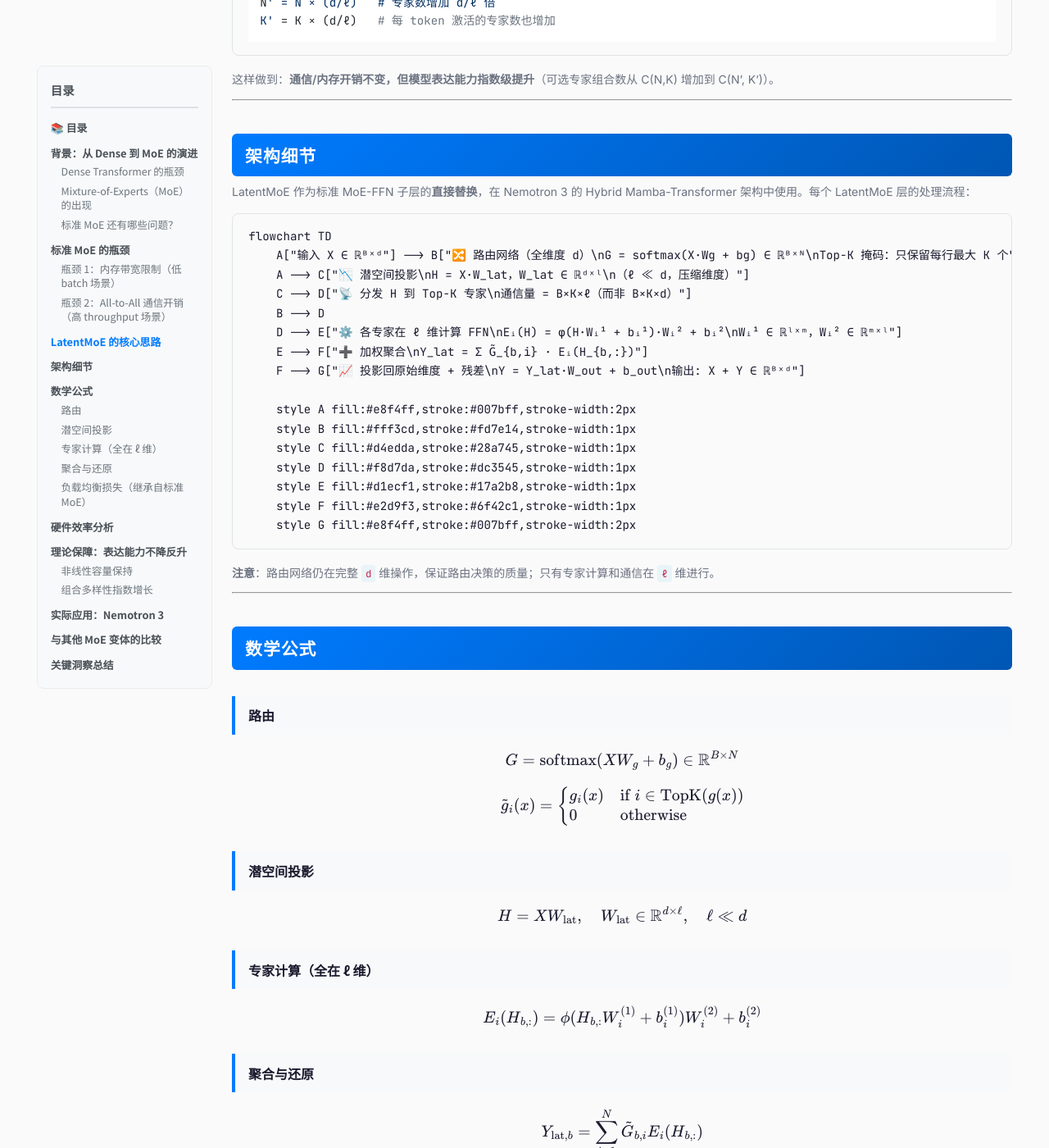
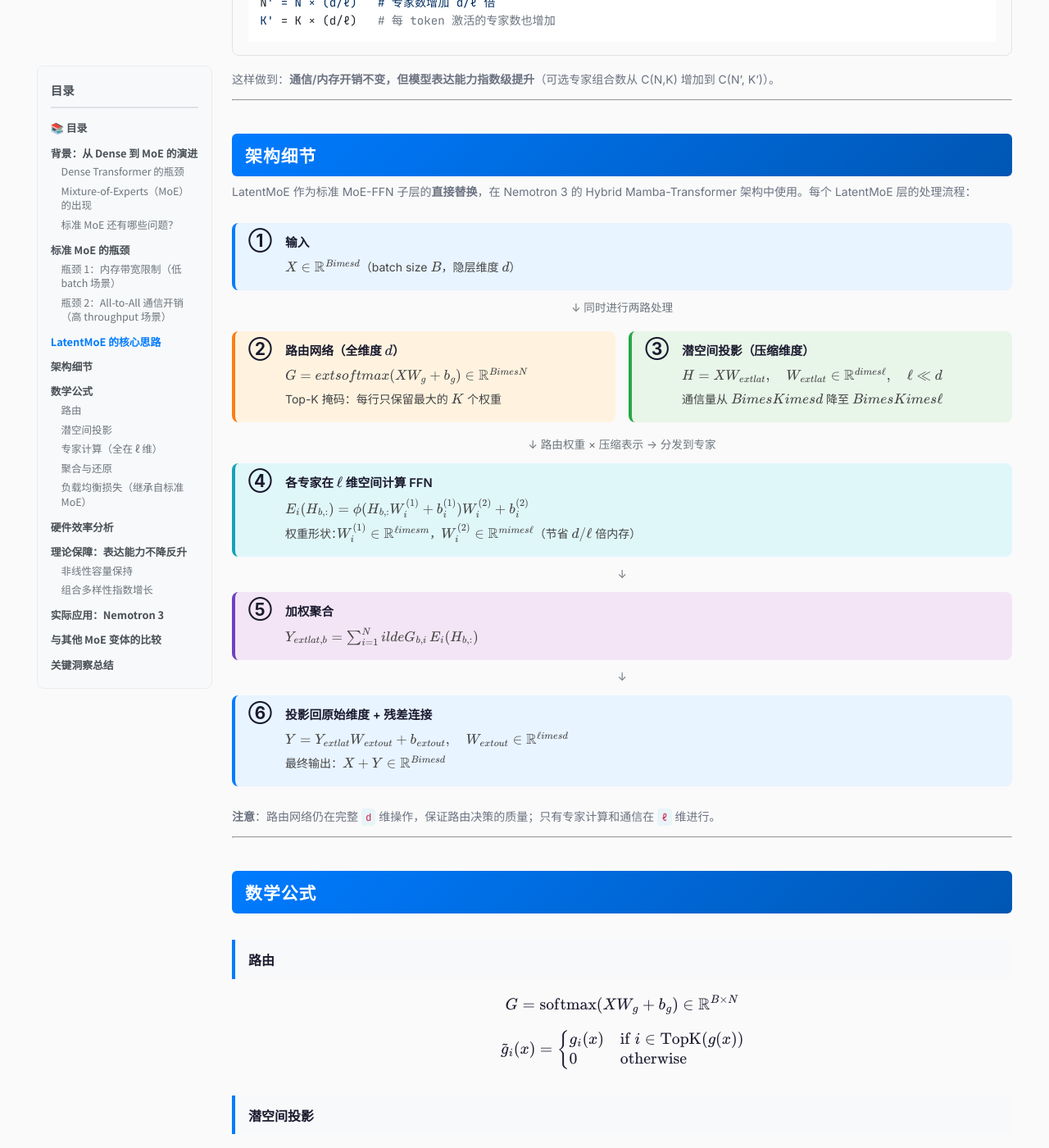
Before and after one commit to chengenbao/chengenbao.github.io, a Jekyll site: the page built from notes/latentmoe.md, in a window 1280 px wide and 1400 px high, scrolled down 2754 px. Shown: the whole window at 82% size. Built offline with Jekyll 4.4.1, drawn with Linux system fonts in a browser that asks for light colours; nearby versions of some CDN libraries.

Commit message:
fix: replace broken Mermaid flowchart with styled HTML step cards

````diff
--- a/notes/latentmoe.md
+++ b/notes/latentmoe.md
@@ -106,24 +106,78 @@ K' = K × (d/ℓ)   # 每 token 激活的专家数也增加
 
 LatentMoE 作为标准 MoE-FFN 子层的**直接替换**，在 Nemotron 3 的 Hybrid Mamba-Transformer 架构中使用。每个 LatentMoE 层的处理流程：
 
-```mermaid
-flowchart TD
-    A["输入 X ∈ ℝᴮˣᵈ"] --> B["🔀 路由网络（全维度 d）\nG = softmax(X·Wg + bg) ∈ ℝᴮˣᴺ\nTop-K 掩码：只保留每行最大 K 个"]
-    A --> C["📉 潜空间投影\nH = X·W_lat，W_lat ∈ ℝᵈˣˡ\n（ℓ ≪ d，压缩维度）"]
-    C --> D["📡 分发 H 到 Top-K 专家\n通信量 = B×K×ℓ（而非 B×K×d）"]
-    B --> D
-    D --> E["⚙️ 各专家在 ℓ 维计算 FFN\nEᵢ(H) = φ(H·Wᵢ¹ + bᵢ¹)·Wᵢ² + bᵢ²\nWᵢ¹ ∈ ℝˡˣᵐ，Wᵢ² ∈ ℝᵐˣˡ"]
-    E --> F["➕ 加权聚合\nY_lat = Σ G̃_{b,i} · Eᵢ(H_{b,:})"]
-    F --> G["📈 投影回原始维度 + 残差\nY = Y_lat·W_out + b_out\n输出: X + Y ∈ ℝᴮˣᵈ"]
+<div class="arch-flow">
+  <div class="arch-step step-input">
+    <div class="step-num">①</div>
+    <div class="step-body">
+      <strong>输入</strong>
+      <p>$X \in \mathbb{R}^{B 	imes d}$（batch size $B$，隐层维度 $d$）</p>
+    </div>
+  </div>
+  <div class="arch-arrow">↓ 同时进行两路处理</div>
+  <div class="arch-parallel">
+    <div class="arch-step step-route">
+      <div class="step-num">②</div>
+      <div class="step-body">
+        <strong>路由网络（全维度 $d$）</strong>
+        <p>$G = 	ext{softmax}(XW_g + b_g) \in \mathbb{R}^{B 	imes N}$</p>
+        <p>Top-K 掩码：每行只保留最大的 $K$ 个权重</p>
+      </div>
+    </div>
+    <div class="arch-step step-latent">
+      <div class="step-num">③</div>
+      <div class="step-body">
+        <strong>潜空间投影（压缩维度）</strong>
+        <p>$H = X W_{	ext{lat}},\quad W_{	ext{lat}} \in \mathbb{R}^{d 	imes \ell},\quad \ell \ll d$</p>
+        <p>通信量从 $B 	imes K 	imes d$ 降至 $B 	imes K 	imes \ell$</p>
+      </div>
+    </div>
+  </div>
+  <div class="arch-arrow">↓ 路由权重 × 压缩表示 → 分发到专家</div>
+  <div class="arch-step step-expert">
+    <div class="step-num">④</div>
+    <div class="step-body">
+      <strong>各专家在 $\ell$ 维空间计算 FFN</strong>
+      <p>$E_i(H_{b,:}) = \phi(H_{b,:} W_i^{(1)} + b_i^{(1)}) W_i^{(2)} + b_i^{(2)}$</p>
+      <p>权重形状：$W_i^{(1)} \in \mathbb{R}^{\ell 	imes m}$，$W_i^{(2)} \in \mathbb{R}^{m 	imes \ell}$（节省 $d/\ell$ 倍内存）</p>
+    </div>
+  </div>
+  <div class="arch-arrow">↓</div>
+  <div class="arch-step step-agg">
+    <div class="step-num">⑤</div>
+    <div class="step-body">
+      <strong>加权聚合</strong>
+      <p>$Y_{	ext{lat}, b} = \sum_{i=1}^{N} 	ilde{G}_{b,i}\, E_i(H_{b,:})$</p>
+    </div>
+  </div>
+  <div class="arch-arrow">↓</div>
+  <div class="arch-step step-output">
+    <div class="step-num">⑥</div>
+    <div class="step-body">
+      <strong>投影回原始维度 + 残差连接</strong>
+      <p>$Y = Y_{	ext{lat}} W_{	ext{out}} + b_{	ext{out}},\quad W_{	ext{out}} \in \mathbb{R}^{\ell 	imes d}$</p>
+      <p>最终输出：$X + Y \in \mathbb{R}^{B 	imes d}$</p>
+    </div>
+  </div>
+</div>
 
-    style A fill:#e8f4ff,stroke:#007bff,stroke-width:2px
-    style B fill:#fff3cd,stroke:#fd7e14,stroke-width:1px
-    style C fill:#d4edda,stroke:#28a745,stroke-width:1px
-    style D fill:#f8d7da,stroke:#dc3545,stroke-width:1px
-    style E fill:#d1ecf1,stroke:#17a2b8,stroke-width:1px
-    style F fill:#e2d9f3,stroke:#6f42c1,stroke-width:1px
-    style G fill:#e8f4ff,stroke:#007bff,stroke-width:2px
-```
+<style>
+.arch-flow { margin: 1.5rem 0; font-size: 0.92rem; }
+.arch-step { display: flex; gap: 1rem; align-items: flex-start; margin: 0.4rem 0; padding: 0.75rem 1rem; border-radius: 8px; border-left: 4px solid #ccc; background: #f8f9fa; }
+.arch-parallel { display: flex; gap: 1rem; margin: 0.4rem 0; }
+.arch-parallel .arch-step { flex: 1; }
+.step-num { font-size: 1.3rem; font-weight: 700; line-height: 1; min-width: 1.8rem; }
+.step-body strong { display: block; margin-bottom: 0.25rem; }
+.step-body p { margin: 0.15rem 0; color: #444; }
+.arch-arrow { text-align: center; color: #6c757d; font-size: 0.85rem; padding: 0.2rem 0; }
+.step-input  { border-color: #007bff; background: #e8f4ff; }
+.step-route  { border-color: #fd7e14; background: #fff3e0; }
+.step-latent { border-color: #28a745; background: #e8f5e9; }
+.step-expert { border-color: #17a2b8; background: #e0f7fa; }
+.step-agg    { border-color: #6f42c1; background: #f3e5f5; }
+.step-output { border-color: #007bff; background: #e8f4ff; }
+@media (max-width: 700px) { .arch-parallel { flex-direction: column; } }
+</style>
 
 **注意**：路由网络仍在完整 `d` 维操作，保证路由决策的质量；只有专家计算和通信在 `ℓ` 维进行。
 
````
